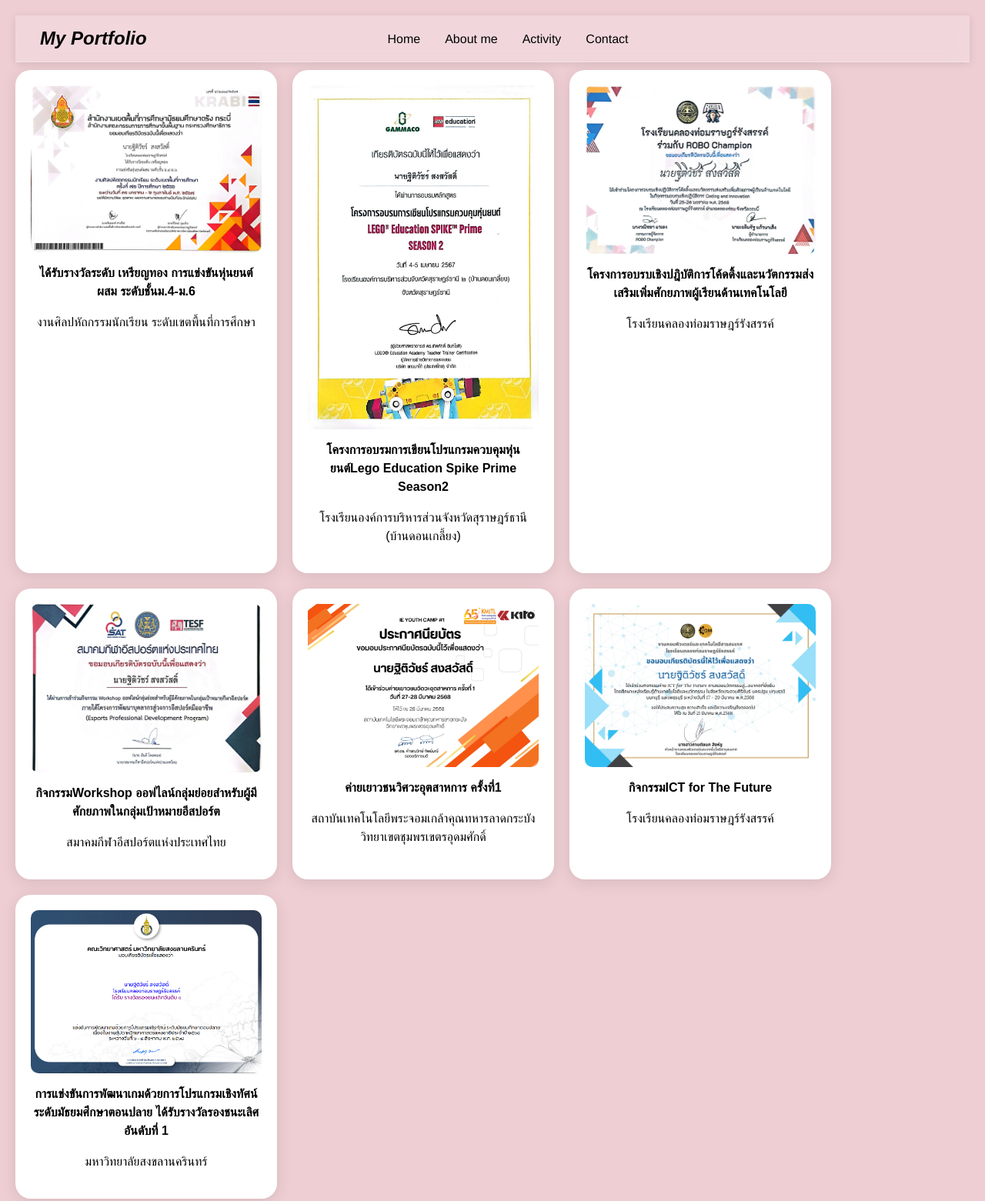
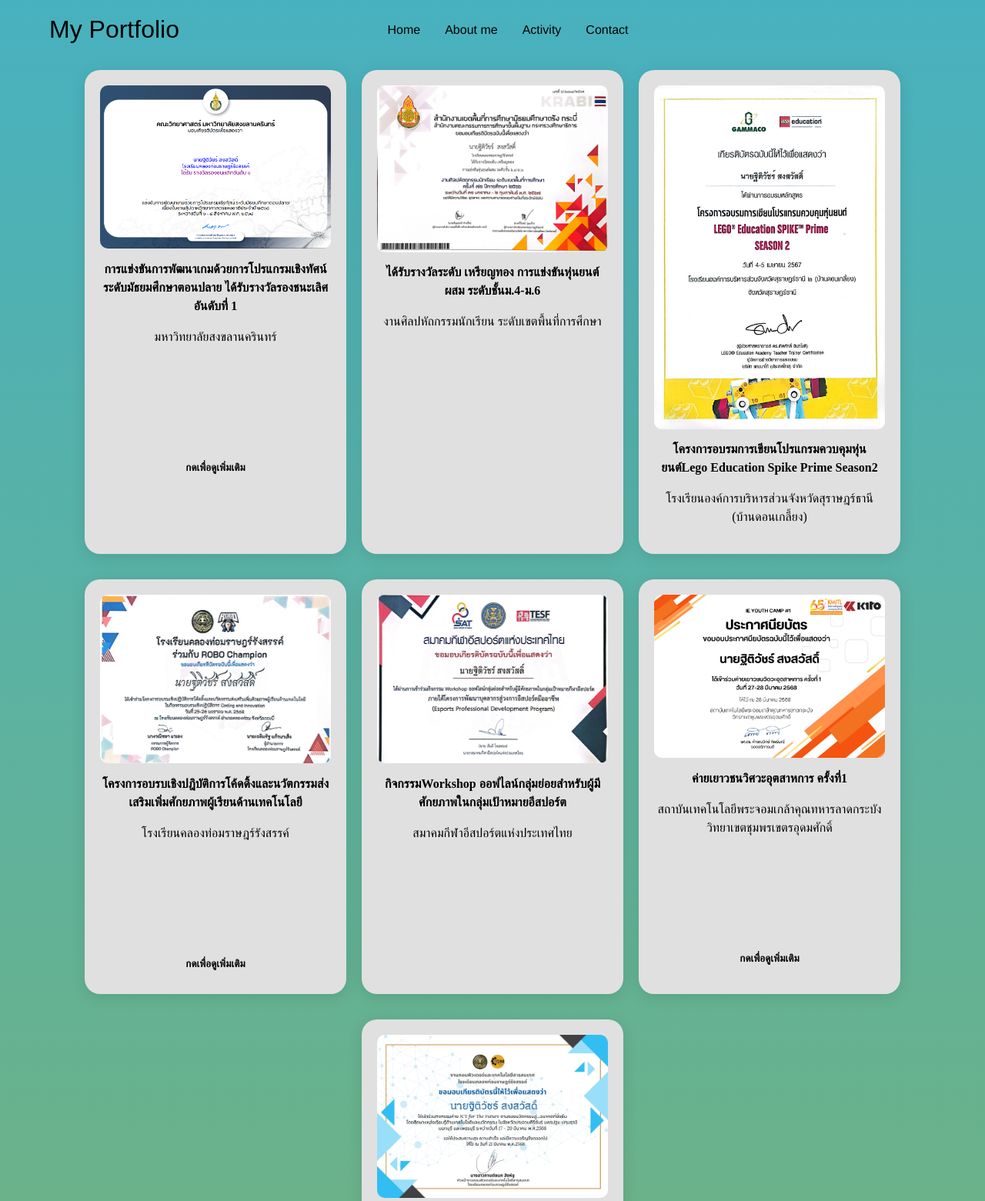
Before and after one commit to Thitiflying/Port, a plain HTML site: page Port/Activity.html in a window 1280 px wide. Shown: the top 1561 px of the page at 77% size. Drawn offline with Linux system fonts and the light colour scheme.

Commit message:
update portfolio pages and images

```diff
--- a/Port/Activity.html
+++ b/Port/Activity.html
@@ -9,22 +9,23 @@
 </head>
 <style>
 body {
-        font-family: sans-serif;
-        background-color: #eeced3;
-        margin: 0;
-        padding: 20px;
+      min-height: 100vh;
+      background: linear-gradient(to bottom,#48b1bf,#71b280);
     }
-
+.logo {
+      font-family: 'Bebas Neue', sans-serif;
+    }
     .Activity {
         display: flex;
         gap: 20px;
         flex-wrap: wrap;
         padding-bottom: 10px;
         margin-top: 10px;
+        justify-content: center;
     }
 
     .Port {
-    background: white;
+    background: #e0e0e0;
     border-radius: 20px;
     flex: 0 0 300px;
     padding: 20px;
@@ -32,13 +33,13 @@ body {
     transition: all 0.3s ease;
     position: relative;
     overflow: hidden;
-
+    margin-top: 1%;
     }
 
     .Port:hover {
     transform: translateY(-10px);
     box-shadow: 0 8px 20px rgba(0,0,0,0.2);
-    background-color: aliceblue;
+    background-color: #06beb6;
     }
     .Port img {
     max-width: 100%;
@@ -52,6 +53,11 @@ body {
         word-break: keep-all;
         text-align: center;
         line-height: 1.5;
+    }
+    .Port h2 {
+      margin-top: 50%;
+      font-size: smaller;
+      text-align: center;
     }
 
     .Port p {
@@ -100,14 +106,20 @@ body {
   </div>
   <div class="Activity">
     <div class="Port">
-    <a href="#"target="_blank" class="link-port">
+      <a href="https://www.facebook.com/share/p/17JMEE3Q8L/"target="_blank">
+      <img src="img/Port7.png">
+      <h1>การแข่งขันการพัฒนาเกมด้วยการโปรแกรมเชิงทัศน์ ระดับมัธยมศึกษาตอนปลาย ได้รับรางวัลรองชนะเลิศอันดับที่ 1</h1>
+      <p>มหาวิทยาลัยสงขลานครินทร์</p>
+      <h2>กดเพื่อดูเพิ่มเติม</h2>
+    </a>
+    </div>
+    <div class="Port">
       <img src="img/Port1.1.jpg">
       <h1>ได้รับรางวัลระดับ เหรียญทอง การแข่งขันหุ่นยนต์ผสม ระดับชั้นม.4-ม.6</h1>
       <p>งานศิลปหัถกรรมนักเรียน ระดับเขตพื้นที่การศึกษา</p>
     </a>
     </div>
  <div class="Port">
-    <a href="#"target="_blank">
       <img src="img/Port2.1.jpg">
       <div class="overlay">กดเพื่อดูเพิ่มเติม</div>
       <h1>โครงการอบรมการเขียนโปรแกรมควบคุมหุ่นยนต์Lego Education Spike Prime Season2</h1>
@@ -115,10 +127,11 @@ body {
     </a>
     </div>
   <div class="Port">
-    <a href="#"target="_blank">
+    <a href="https://www.facebook.com/share/p/17887SETNp/"target="_blank">
       <img src="img/Port3.1.jpg">
       <h1>โครงการอบรบเชิงปฎิบัติการโค้ดดิ้งและนวัตกรรมส่งเสริมเพิ่มศักยภาพผู้เรียนด้านเทคโนโลยี</h1>
       <p>โรงเรียนคลองท่อมราษฎร์รังสรรค์</p>
+      <h2>กดเพื่อดูเพิ่มเติม</h2>
     </a>
     </div>
   <div class="Port">
@@ -126,27 +139,24 @@ body {
       <img src="img/Port4.1.jpg">
       <h1>กิจกรรมWorkshop ออฟไลน์กลุ่มย่อยสำหรับผู้มีศักยภาพในกลุ่มเป้าหมายอีสปอร์ต</h1>
       <p>สมาคมกีฬาอีสปอร์ตแห่งประเทศไทย</p>
+
     </a>
     </div>
   <div class="Port">
-    <a href="#"target="_blank">
+    <a href="https://www.facebook.com/share/p/19JErPfyXK/"target="_blank">
       <img src="img/Port5.jpg">
       <h1>ค่ายเยาวชนวิศวะอุตสาหการ ครั้งที่1</h1>
       <p>สถาบันเทคโนโลยีพระจอมเกล้าคุณทหารลาดกระบัง วิทยาเขตชุมพรเขตรอุดมศักดิ์</p>
+      <h2>กดเพื่อดูเพิ่มเติม</h2>
     </a>
     </div>
   <div class="Port">
-    <a href="#"target="_blank">
+    <a href="https://www.facebook.com/share/p/16BF3mKLkr/"target="_blank">
       <img src="img/Port6.jpg">
       <h1>กิจกรรมICT for The Future</h1>
       <p>โรงเรียนคลองท่อมราษฎร์รังสรรค์</p>
+      <h2>กดเพื่อดูเพิ่มเติม</h2>
     </a>
     </div>
-     <div class="Port">
-      <a href="#"target="_blank">
-      <img src="img/Port7.png">
-      <h1>การแข่งขันการพัฒนาเกมด้วยการโปรแกรมเชิงทัศน์ ระดับมัธยมศึกษาตอนปลาย ได้รับรางวัลรองชนะเลิศอันดับที่ 1</h1>
-      <p>มหาวิทยาลัยสงขลานครินทร์</p>
-    </a>
-    </div>
+  </div>
 </body>
--- a/Port/style.css
+++ b/Port/style.css
@@ -16,9 +16,11 @@
 
 .logo {
     font-size: 1.5rem;
-    font-style: italic;
-    font-weight: 600;
+    margin-left: 2%;
     flex-shrink: 0;
+    color: black;
+    font-size: xx-large
+
 }
 
 .menu {
@@ -27,7 +29,7 @@
     align-items: center;
     gap: 2rem;
     list-style: none;
-    font-size: 1rem;
+    font-size: medium;
 
 }
 .navbar{
@@ -36,11 +38,6 @@
     align-items: center;
     height: 60px;
     padding: 0 2rem;
-    background: rgba(255, 255, 255, 0.2);
-    backdrop-filter: blur(10px);
-    -webkit-backdrop-filter: blur(10px);
-    border-bottom: 1px solid rgba(255, 255, 255, 0.3);
-    box-shadow: 0 2px 10px rgba(0, 0, 0, 0.1);
     background-size: cover;
     background-position: center;
 }
```
Also changed, not shown: Port/About me.html (+36 -0 lines), Port/Contact.html (+6 -4 lines).
